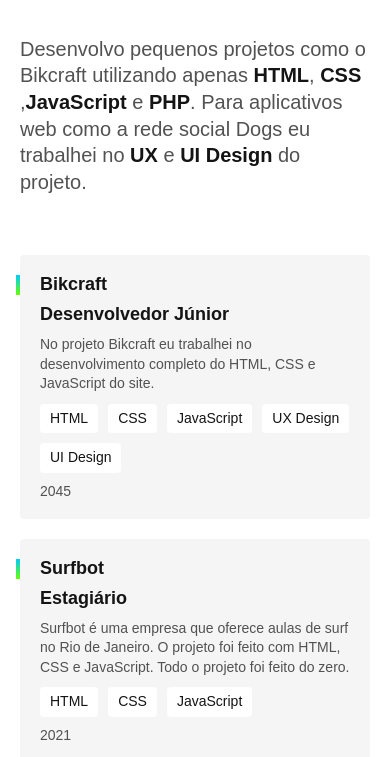
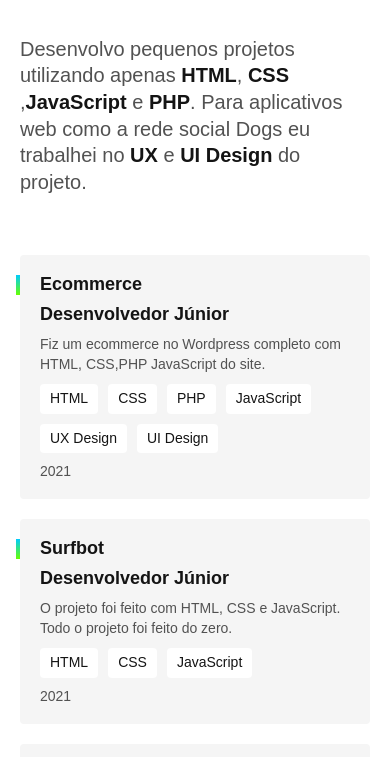
Before and after one commit to danielnakaharaa/curriculos.github.io, a plain HTML site: page index.html in a window 390 px wide. Shown: the part 647-1404 px from the top of the page. Drawn offline with Linux system fonts and the light colour scheme.

Commit message:
Add files via upload

```diff
--- a/css/header.css
+++ b/css/header.css
@@ -2,7 +2,15 @@
   background-color: #000000;
 }
 
+.header-menu a:hover{
+  opacity: 0.5;
+  transition: 0.3s;
 
+  background: -webkit-linear-gradient(rgb(255 0 0), rgb(255 0 97));
+  -webkit-background-clip: text;
+  -webkit-text-fill-color: transparent;
+
+}
 
 .header {
   max-width: 1200px;
@@ -38,5 +46,7 @@
   .header a {
     background: #f5f5f5;
     border-radius: 4px;
+    color: #000000;
+    font-weight: bold;
   }
 }
--- a/index.html
+++ b/index.html
@@ -35,16 +35,17 @@
     <h2 class="subtitulo">Experiência</h2>
   </div>
     <div>
-      <p class="experiencia-texto">Desenvolvo pequenos projetos como o Bikcraft utilizando apenas <strong>HTML</strong>, <strong>CSS</strong> ,<strong>JavaScript</strong> e <strong>PHP</strong>. Para aplicativos web como a rede social Dogs eu trabalhei no <strong>UX</strong> e <strong>UI Design</strong> do projeto.</p>
+      <p class="experiencia-texto">Desenvolvo pequenos projetos utilizando apenas <strong>HTML</strong>, <strong>CSS</strong> ,<strong>JavaScript</strong> e <strong>PHP</strong>. Para aplicativos web como a rede social Dogs eu trabalhei no <strong>UX</strong> e <strong>UI Design</strong> do projeto.</p>
 
       <div class="empresa">
-        <span class="empresa-ano">2045</span>
-        <h3 class="empresa-titulo">Bikcraft</h3>
+        <span class="empresa-ano">2021</span>
+        <h3 class="empresa-titulo">Ecommerce</h3>
         <span class="empresa-titulo">Desenvolvedor Júnior</span>
-        <p class="empresa-texto">No projeto Bikcraft eu trabalhei no desenvolvimento completo do HTML, CSS e JavaScript do site. </p>
+        <p class="empresa-texto">Fiz um ecommerce no Wordpress completo com HTML, CSS,PHP JavaScript do site. </p>
         <ul class="empresa-habilidades">
           <li>HTML</li>
           <li>CSS</li>
+          <li>PHP</li>
           <li>JavaScript</li>
           <li>UX Design</li>
           <li>UI Design</li>
@@ -54,8 +55,8 @@
       <div class="empresa">
         <span class="empresa-ano">2021</span>
         <h3 class="empresa-titulo">Surfbot</h3>
-        <span class="empresa-titulo">Estagiário</span>
-        <p class="empresa-texto">Surfbot é uma empresa que oferece aulas de surf no Rio de Janeiro. O projeto foi feito com HTML, CSS e JavaScript. Todo o projeto foi feito do zero.</p>
+        <span class="empresa-titulo">Desenvolvedor Júnior</span>
+        <p class="empresa-texto"> O projeto foi feito com HTML, CSS e JavaScript. Todo o projeto foi feito do zero.</p>
         <ul class="empresa-habilidades">
           <li>HTML</li>
           <li>CSS</li>
```
